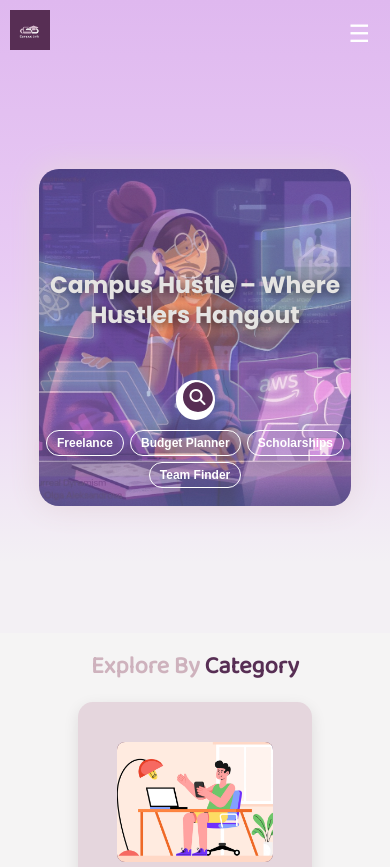
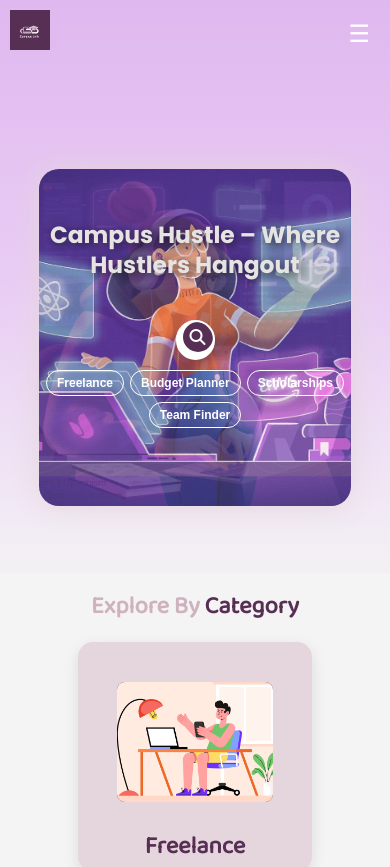
Before and after one commit to AnshulAlgoS/campushustleOG, a React (Create React App) app: page / in a window 390 px wide. Shown: the top 867 px of the page. Built offline with nearby package versions, Linux system fonts and the light colour scheme; no server answers.

Commit message:
Updated HomePage.css with style changes

```diff
--- a/src/views/HomePage.css
+++ b/src/views/HomePage.css
@@ -666,6 +666,7 @@ a.category-box .category-title {
     top: 140px;
     padding: 0 12px;
     width: 100%;
+    margin-top: -50px;
     text-align: center;
   }
 
@@ -794,7 +795,7 @@ a.category-box .category-title {
 
   @media (max-width: 480px) {
     .search-bar-wrapper {
-      margin-top: 380px;
+      margin-top: 320px;
       width: auto;
       padding: 0 10px;
     }
```
